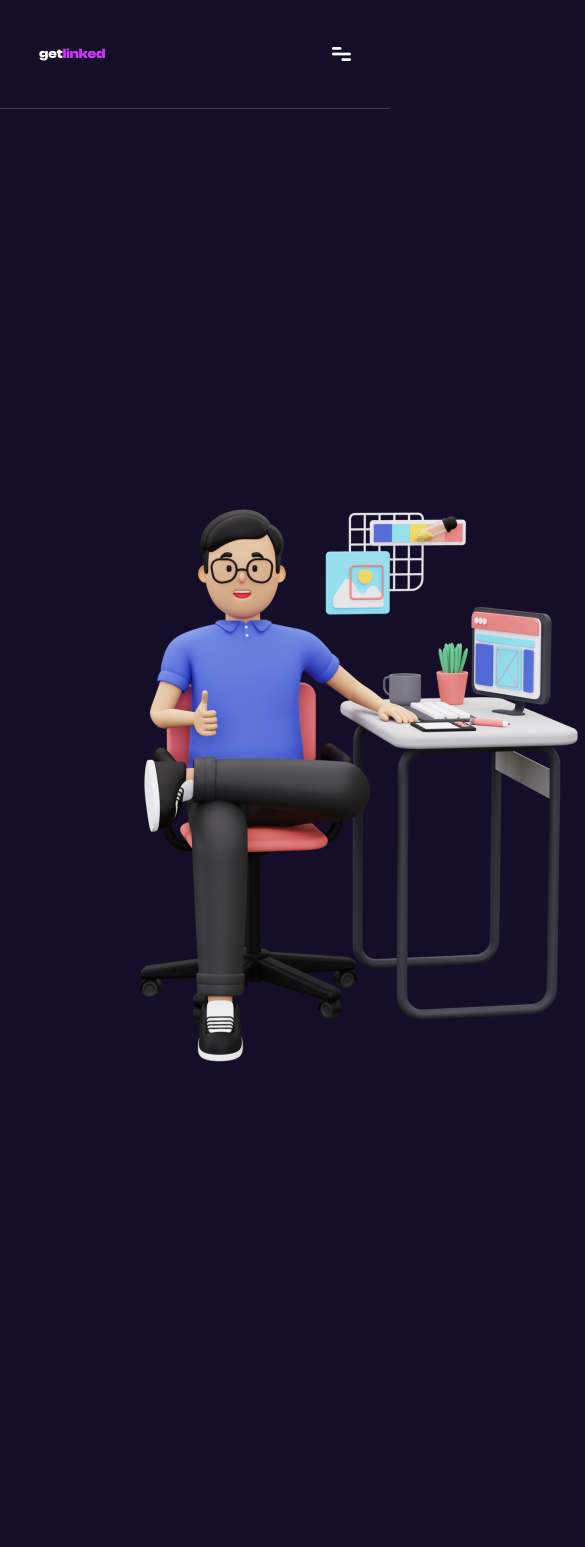
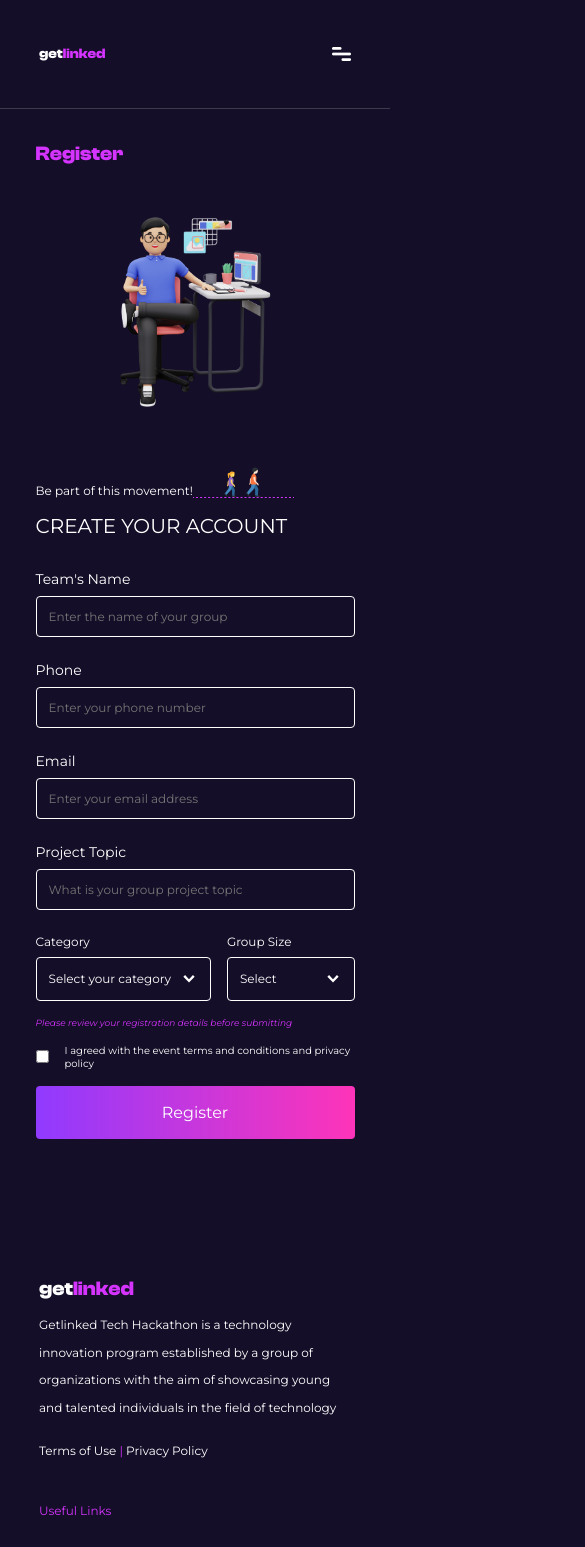
Before and after one commit to Paienobe/getlinked, a React (Vite) app: page /register in a window 390 px wide. Shown: the top 1547 px of the page, 585 px wide, since content can reach past the window. Built offline with nearby package versions, Linux system fonts and the light colour scheme.

Commit message:
mobile register

```diff
--- a/src/components/Header/Header.css
+++ b/src/components/Header/Header.css
@@ -44,7 +44,15 @@ nav ul {
   -webkit-text-fill-color: transparent;
 }
 
+.menu_btn {
+  display: none;
+}
+
 @media (max-width: 480px) {
+  .menu_btn {
+    display: block;
+  }
+
   .link_holder {
     position: absolute;
     width: 100vw;
--- a/src/components/Header/Header.tsx
+++ b/src/components/Header/Header.tsx
@@ -41,7 +41,12 @@ const Header = () => {
           </Link>
         </section>
 
-        <img src={menu} onClick={() => setShowMenu(true)} alt="" />
+        <img
+          className="menu_btn"
+          src={menu}
+          onClick={() => setShowMenu(true)}
+          alt=""
+        />
       </nav>
     </header>
   );
--- a/src/pages/Register/Register.css
+++ b/src/pages/Register/Register.css
@@ -48,7 +48,11 @@
 }
 
 .form_grid > div {
-  width: 48%;
+  width: 47%;
+}
+
+.form_grid > div:is(.form_dropdowns) {
+  width: 100%;
 }
 
 .form_grid > div > label {
@@ -100,3 +104,77 @@ form button {
   min-width: 100%;
   margin-top: 1rem;
 }
+
+.form_dropdowns {
+  display: flex;
+  justify-content: space-between;
+  /* font-size: 12px; */
+}
+
+.form_dropdowns > div {
+  width: 47%;
+}
+
+@media (max-width: 480px) {
+  .register > div {
+    flex-direction: column;
+    width: 90%;
+    position: relative;
+  }
+
+  .register > div > img {
+    width: 70%;
+    margin-top: 3rem;
+  }
+
+  .register > div > div {
+    width: 100%;
+    background-color: transparent;
+    margin-right: 0;
+    padding: 1rem;
+  }
+
+  .check_area p {
+    font-size: 10px;
+  }
+
+  .form_grid > div {
+    width: 100%;
+  }
+
+  .character_text {
+    font-size: 12px;
+  }
+
+  .form_header {
+    font-size: 20px;
+    margin-top: 1rem;
+  }
+
+  .register_form i {
+    font-size: 9px;
+  }
+
+  .form_dropdowns {
+    display: flex;
+    justify-content: space-between;
+    font-size: 12px;
+  }
+
+  .form_select {
+    font-size: 12px;
+  }
+
+  .form_dropdowns > div:first-of-type {
+    width: 55%;
+  }
+  .form_dropdowns > div:last-of-type {
+    width: 40%;
+  }
+
+  .register h2 {
+    font-size: 20px;
+    position: absolute;
+    top: 0;
+  }
+}
--- a/src/pages/Register/Register.tsx
+++ b/src/pages/Register/Register.tsx
@@ -82,6 +82,7 @@ const Register = () => {
                   placeholder="What is your group project topic"
                 />
               </div>
+              <div className="form_dropdowns">
                 <div>
                   <label htmlFor="">Category</label>
                   <div className="form_select">
@@ -94,6 +95,7 @@ const Register = () => {
                   <div className="form_select">
                     <p>Select</p>
                     <GoChevronDown size={18} />
+                  </div>
                 </div>
               </div>
             </div>
```
Lines whose indentation alone changed are shown as unchanged.
